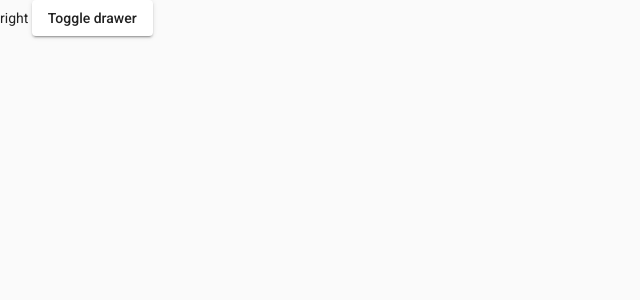
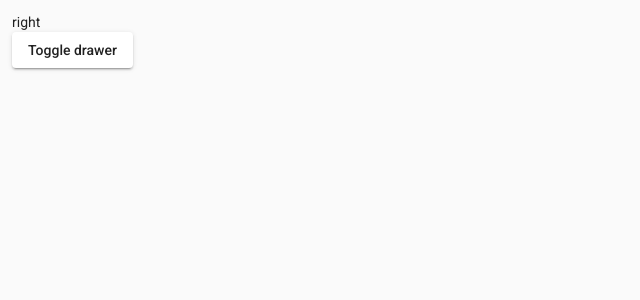
Before and after one commit to PixDay/League-of-Merline, an Angular app in the folder Web/: page /home in a window 1280 px wide. Shown: the top 300 px of the page, without its empty margins (0-640 px from the left). Built offline with nearby package versions, Linux system fonts and the light colour scheme.

Commit message:
[ADD] - Use css to have a larger container

```diff
--- a/Web/src/app/components/home/home.component.css
+++ b/Web/src/app/components/home/home.component.css
@@ -0,0 +1,10 @@
+mat-drawer {
+    width: 20%;
+}
+
+mat-drawer-content {
+    padding: 12px;
+    display: flex;
+    flex-direction: column;
+    align-items: flex-start;
+}
```
